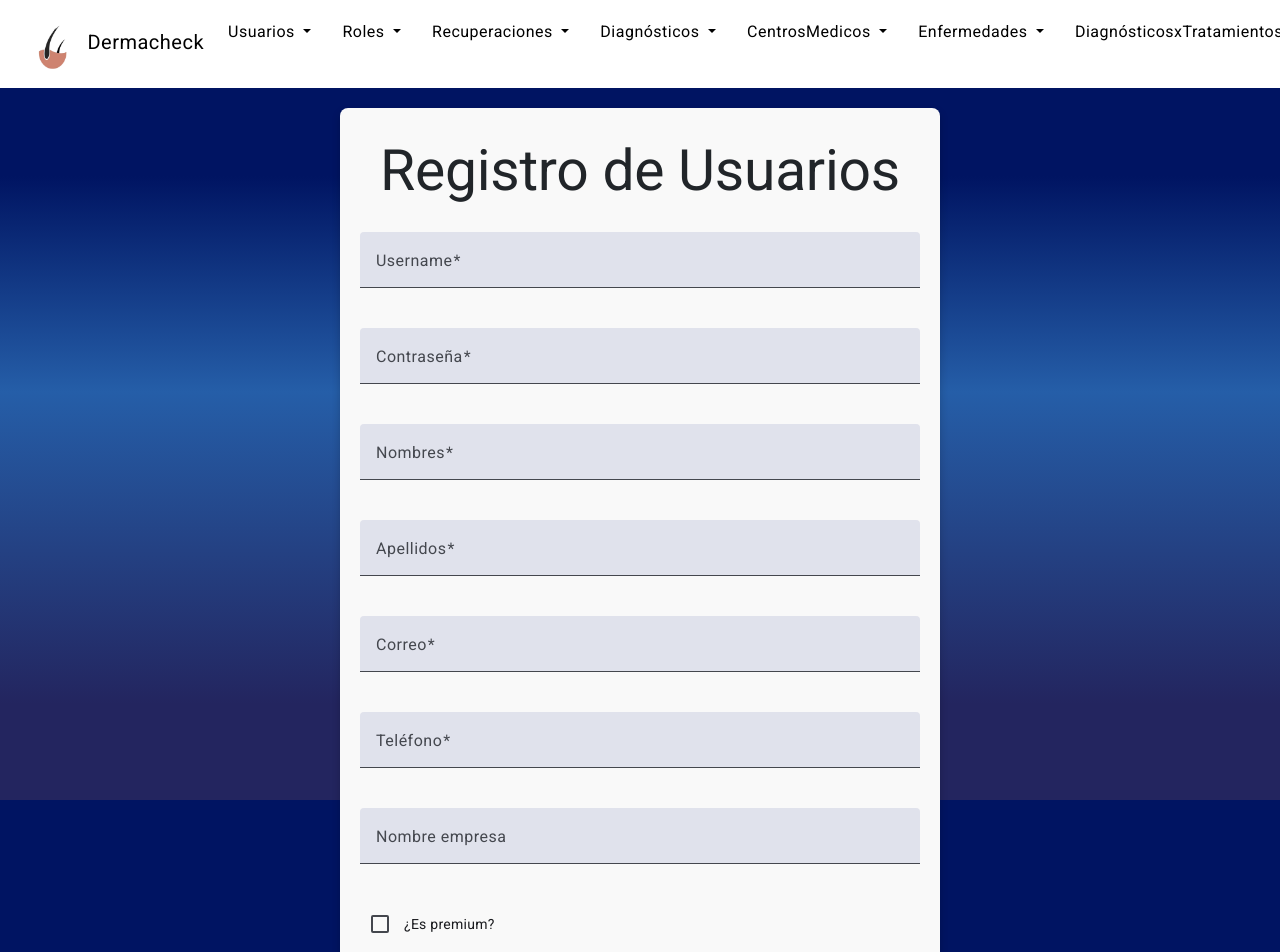
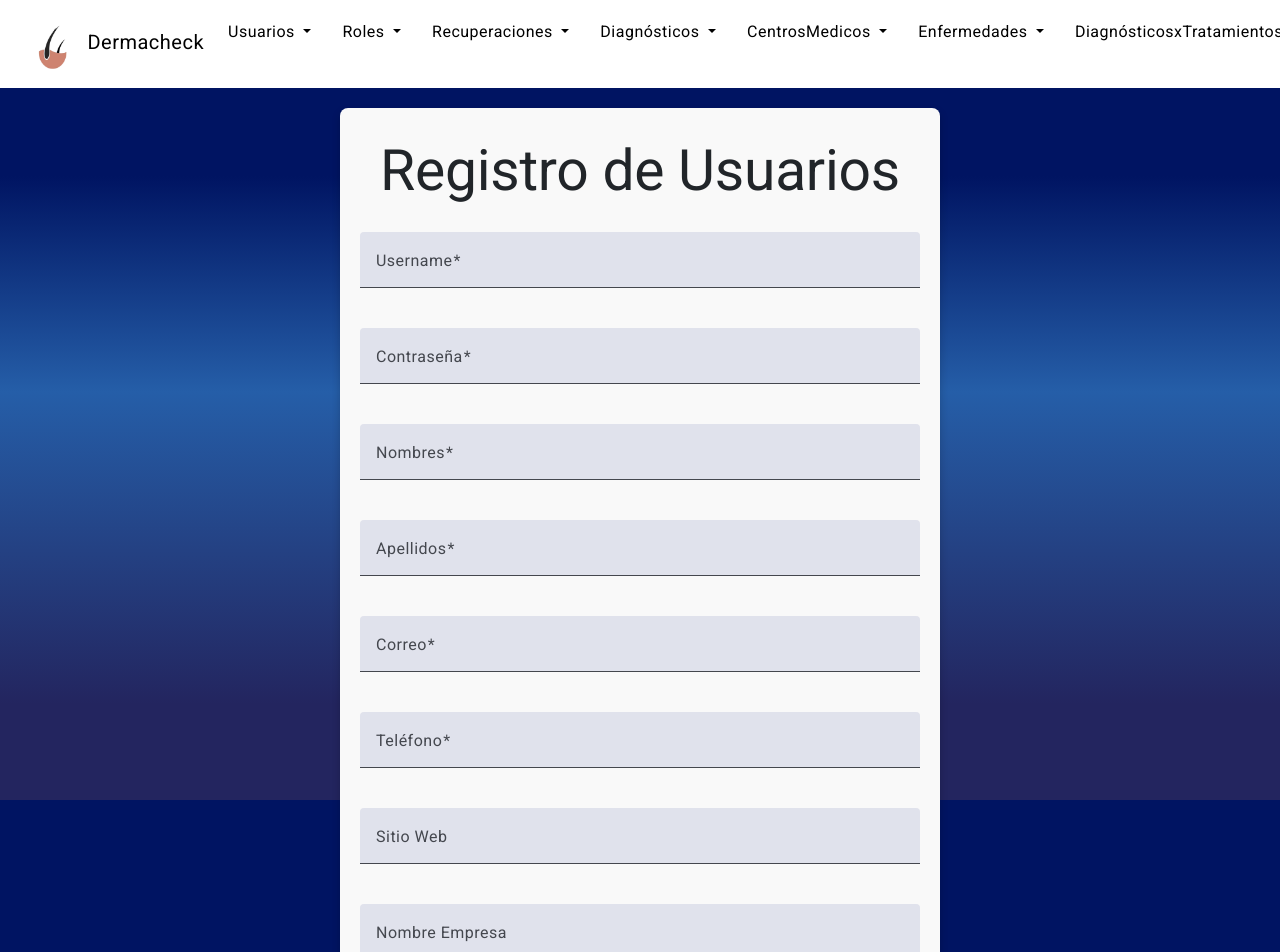
Before and after one commit to alx-2023/DermaCheckFront, an Angular app: page /usuarios/insertar in a window 1280 px wide. Shown: the top 952 px of the page. Built offline with nearby package versions, Linux system fonts and the light colour scheme; no server answers.

Commit message:
usuario añadir sitioweb

```diff
--- a/src/app/components/usuario/creaeditausuarios/creaeditausuarios.component.html
+++ b/src/app/components/usuario/creaeditausuarios/creaeditausuarios.component.html
@@ -70,7 +70,12 @@
       </p>
 
       <mat-form-field class="example-full-width" style="width: 100%; margin-bottom: 20px;">
-        <mat-label>Nombre empresa</mat-label>
+        <mat-label>Sitio Web</mat-label>
+        <input matInput placeholder="Ej. UltraDerma.com" formControlName="hsitioWeb" />
+      </mat-form-field>
+
+      <mat-form-field class="example-full-width" style="width: 100%; margin-bottom: 20px;">
+        <mat-label>Nombre Empresa</mat-label>
         <input matInput placeholder="Ej. FadricStar" formControlName="hnombreEmpresa" />
       </mat-form-field>
 
```
